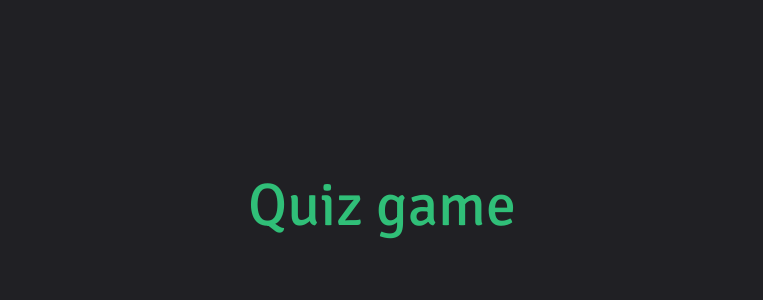
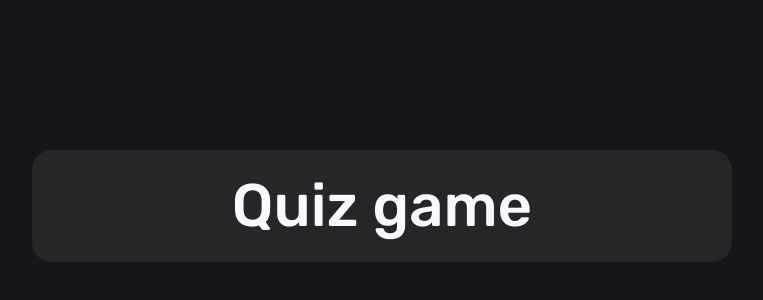
Before and after one commit to jfmacedo91/quiz-game, a Next.js app: page / in a window 1280 px wide. Shown: the part 194-494 px from the top of the page, without its empty margins (258-1021 px from the left). Built offline with nearby package versions, Linux system fonts and the light colour scheme.

Commit message:
theme changed

```diff
--- a/src/pages/_document.tsx
+++ b/src/pages/_document.tsx
@@ -6,7 +6,7 @@ export default class MyDocument extends Document {
       <Html lang="en">
         <Head>
         <link rel="preconnect" href="https://fonts.googleapis.com" />
-        <link rel="stylesheet" href="https://fonts.googleapis.com/css2?family=Signika:wght@400;700&display=swap" />
+        <link rel="stylesheet" href="https://fonts.googleapis.com/css2?family=Rubik:wght@400;500&display=swap" />
         </Head>
         <body>
           <Main />
--- a/src/pages/index.tsx
+++ b/src/pages/index.tsx
@@ -4,19 +4,30 @@ import { Typography } from '@material-ui/core'
 
 export default function Home() {
   return (
-    <Box
-      height="100vh"
-      bgcolor="#202024"
-      sx={ {
-        display: 'flex',
-        alignItems: 'center',
-        justifyContent: 'center'
-      } }
-    >
+    <>
       <Head>
         <title>Quiz game</title>
       </Head>
-      <Typography variant='h2' color='primary'>Quiz game</Typography>
-    </Box>
+      <Box
+        height='100vh'
+        padding={ 2 }
+        sx={ {
+          display: 'flex',
+          alignItems: 'center',
+          justifyContent: 'center'
+        } }
+      >
+        <Box
+          width='100%'
+          maxWidth='700px'
+          bgcolor='#FFF1'
+          borderRadius='20px'
+          textAlign='center'
+          padding='20px'
+        >
+          <Typography variant='h2' fontWeight='500'>Quiz game</Typography>
+        </Box>
+      </Box>
+    </>
   )
 }
--- a/src/styles/theme.ts
+++ b/src/styles/theme.ts
@@ -7,9 +7,15 @@ export const theme = createTheme({
     },
     secondary: {
       main: '#308FBF'
+    },
+    background: {
+      default: '#16161A'
+    },
+    text: {
+      primary: '#F9F7FF'
     }
   },
   typography: {
-    fontFamily: 'Signika'
+    fontFamily: 'Rubik'
   }
 })
```
